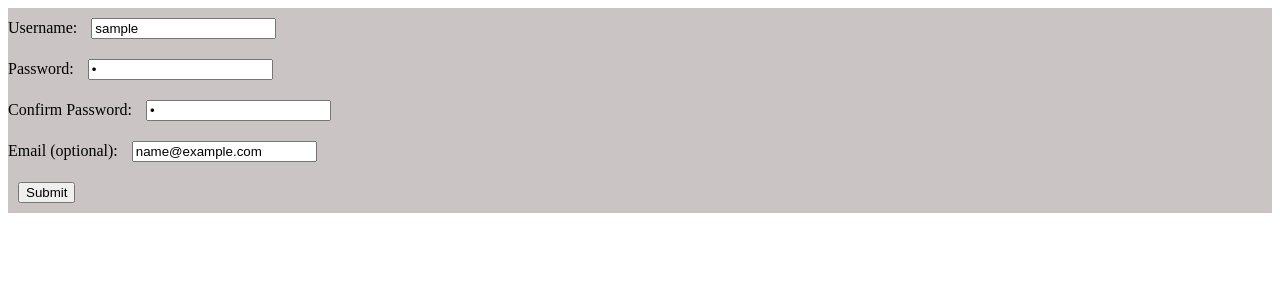
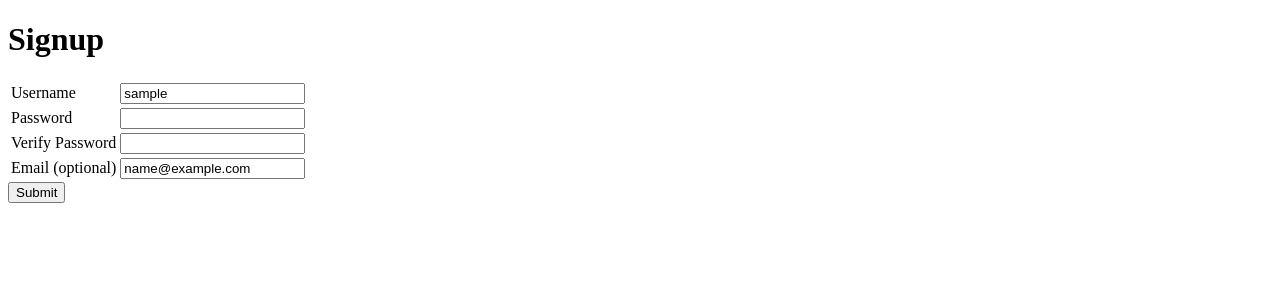
Before and after one commit to xkiarrax/user-signup, a Flask app: template templates/user-signup.html in a window 1280 px wide. Shown: the top 300 px of the page. Run offline with Flask 2, Linux system fonts and the light colour scheme; the template is opened without the code that fills it: most values are stand-ins (such as "Sample title", 1, 10 or a date in 2020).

Commit message:
clean slate. New working code.

```diff
--- a/main.py
+++ b/main.py
@@ -1,71 +1,57 @@
 from flask import Flask, request, redirect, render_template
+import cgi
+import os
 
 app = Flask(__name__)
 app.config['DEBUG'] = True
 
 
-@app.route("/signup", methods=['GET', 'POST'])
-def index():
-    return render_template('user-signup.html')
+@app.route("/")
+def sign_up():
+    return render_template("user-signup.html")                     #this is the first page of the program, we are rendering the form from the templates that was written in html
 
-@app.route("/welcome", methods=['POST'])
-def signed_in():
+@app.route("/register", methods=['POST'])                   # this second page is a registration page, using the "POST" method so info doesn't appear in URL
+def register():
     username = request.form['username']
-    errname = ""
     password = request.form['password']
-    errpass = ""
-    confirm_password = request.form['confirm_password']
-    errconfirm = ""
+    verify = request.form['verify']
     email = request.form['email']
-    errmail = ""
 
-    if len(username) < 3 or len(username) > 20:
-        errname = "Please enter a username between 3 and 20 characters."
-        username = ""
-        return render_template('user-signup.html', errname=errname, email=email)
-    elif " " in username:
-        errname = "Usename may not contain any spaces."
-        username = ""
-        return render_template('user-signup.html', errname=errname, email=email)
-
-    if len(password) < 3 or len(password) > 20:
-        errpass = "Please enter a password beween 3 and 20 characters."
-        password = ""
-        confirm_password = ""
-        return render_template('user-signup.html', errpass=errpass, username=username, email=email)
-    elif " " in password:
-        errpass = "Password may not contain any spaces."
-        password = ""
-        confirm_password = ""
-        return render_template('user-signup.html', errpass=errpass, username=username, email=email)
-
-    if password != confirm_password:
-        errconfirm = "Passwords must match."
-        password = ""
-        confirm_password = ""
-        return render_template('user-signup.html', errconfirm=errconfirm, username=username, email=email)
-
-    if email:
-        if '@' not in email or "." not in email:
-            errmail = "Please enter a valid email."
-            email = ""
-            return render_template('user-signup.html', username=username, errmail=errmail)
-        elif len(email) < 3 or len(email) > 20:
-            errmail = "Email must be between 3 and 20 characters."
-            email = ""
-            return render_template('user-signup.html', username=username, errmail=errmail)
-        elif " " in email:
-            errmail = "Email may not contain spaces.."
-            email = ""
-            return render_template('user-signup.html', username=username, errmail=errmail)
-
-    if len(secretquestion) < 3 or len(secretquestion) > 20:
-        errsecret = "Please enter an answer at between 3 - 20 characters."
-        secretquestion = ""
-        return render_template('user-signup.html', errsecret=errsecret, secretquestion=secretquestion)
-
-    return render_template('welcome.html', username=username)
+    username_error = ""                                         # here you're creating an empty string for the username error to make it a variable
+    password_error = ""
+    verify_error = ""
+    email_error = ""
 
 
 
+#THIS IS FOR THE USERNAME ERROR
+    if not 20 >= len(username) >= 3 or " " in username:         # if the username is greater than 20 characters or less than three, or there is a space
+        username_error = "Please enter a valid username. Username should be between 3-20 characters and cannot contain any spaces or periods."       # it will produce an error message
+
+#THIS IS FOR THE PASSWORD ERROR
+    if not 20 >= len(password) >= 3 or " " in password:
+        password_error = "Please enter a valid password. Password should be between 3-20 characters and cannot contain any spaces or periods."
+
+#THIS IS FOR VERIFYING THE PASSWORD
+    if verify != password:
+        verify_error = "Password does not match."
+
+#THIS IS FOR EMAIL
+    if email != "":                                                                         #if the email field is not left blank...do the following
+        if not 20 >=len(email) >= 3 or " " in email or email.count("@")> 1 or email.count(".")>1:
+            email_error = "Please enter a vaild email address. Email address should be between 3-20 characters and cannot contain any spaces. Must only have 1 '@' and 1 period."
+
+
+    if not username_error and not password_error and not verify_error and not email_error:                      #if there is no error in the username send them to the correct page
+        return redirect("/welcome?username={0}".format(username))
+    else:
+        return render_template('user-signup.html', username=username, username_error=username_error, password_error=password_error, verify_error=verify_error, email_error=email_error, email =email)   #otherwise, give the user the form with the username in tact
+
+
+
+@app.route("/welcome")                                                                          #the page is being directed to the welcome page
+def valid_signup():                                                                             # here we are requesting the program to retrieve the username that was entered
+    username = request.args.get("username")
+    return render_template("welcome.html", username=username)                                   # here we are rendering the template "welcome.html" and returning the page to the user
+
 app.run()
--- a/templates/base.html
+++ b/templates/base.html
@@ -5,6 +5,11 @@
     <meta name="viewport" content="width=device-width, initial-scale=1.0">
     <meta http-equiv="X-UA-Compatible" content="ie=edge">
     <title>{{title}}</title>
+    <style>
+        .error {
+            color: red;
+        }
+    </style>
 </head>
 <body>
 
--- a/templates/user-signup.html
+++ b/templates/user-signup.html
@@ -2,21 +2,38 @@
 
 {% block content %}
 
-<div style="background-color: #cac4c4;">
-<form action="/welcome" method="POST">
-    <label for="">Username:
-        <input style="margin: 10px;" type="text" name="username" value='{{username}}'>{{errname}}</label>
-        <br />
-    <label for="">Password:
-        <input style="margin: 10px;" type="password" name="password" value='{{confirm_password}}'>{{errpass}}</label>
-        <br />
-    <label for="">Confirm Password:
-        <input style="margin: 10px;" type="password" name="confirm_password" value='{{confirm_password}}'>{{errconfirm}}</label>
-        <br />
-    <label for="">Email (optional):
-        <input style="margin: 10px;" type="text" name="email" value='{{email}}'>{{errmail}}</label>
-        <br />
-    <input style="margin: 10px;" type="submit">
-</form>
-</div>
+<h1>Signup</h1>
+        <form action="/register" method="post">
+            <table>
+                <tr>
+                    <td><label for="username">Username</label></td>
+                    <td>
+                        <input name="username" type="text" value="{{username}}">
+                        <span class="error" value="">{{username_error}}</span>
+                    </td>
+                </tr>
+                <tr>
+                    <td><label for="password">Password</label></td>
+                    <td>
+                        <input name="password" type="password" value="">
+                        <span class="error">{{password_error}}</span>
+                    </td>
+                </tr>
+                <tr>
+                    <td><label for="verify">Verify Password</label></td>
+                    <td>
+                        <input name="verify" type="password" value="">
+                        <span class="error">{{verify_error}}</span>
+                    </td>
+                </tr>
+                <tr>
+                    <td><label for="email">Email (optional)</label></td>
+                    <td>
+                        <input name="email" value="{{email}}">
+                        <span class="error">{{email_error}}</span>
+                    </td>
+                </tr>
+            </table>
+            <input type="submit">
+        </form>
 {% endblock %}
```
